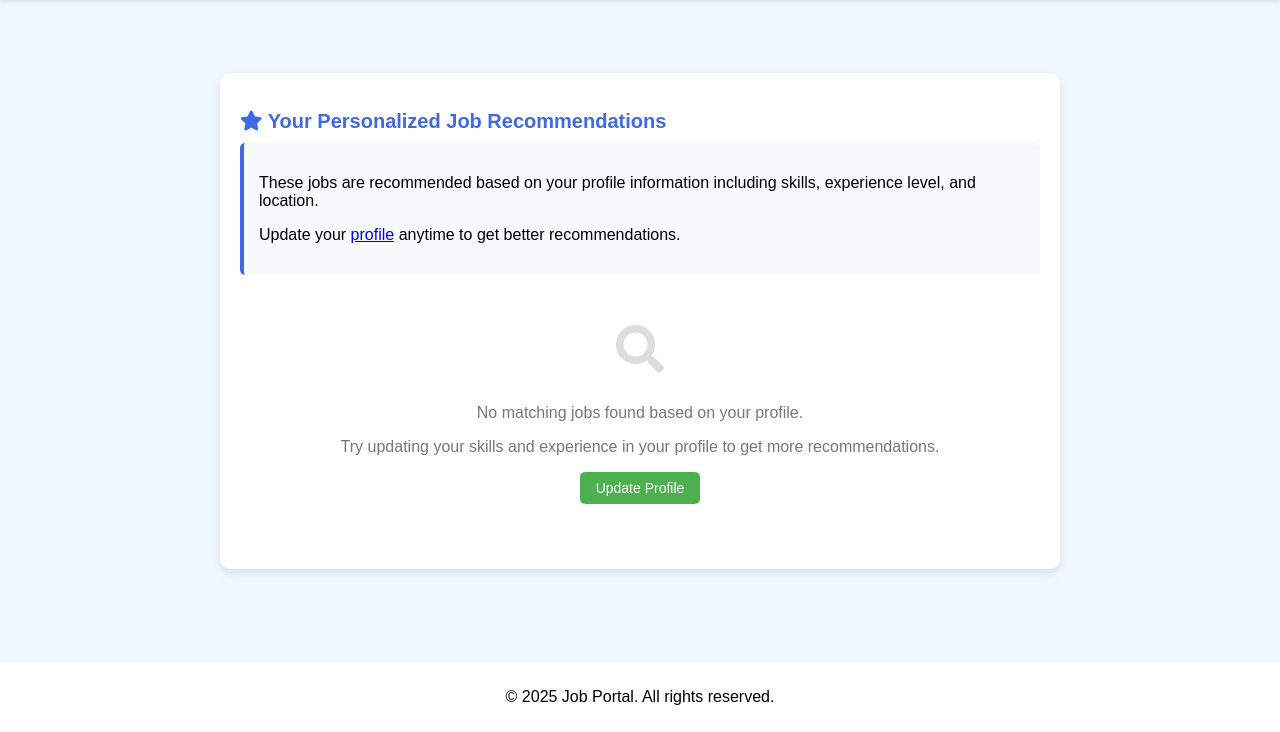
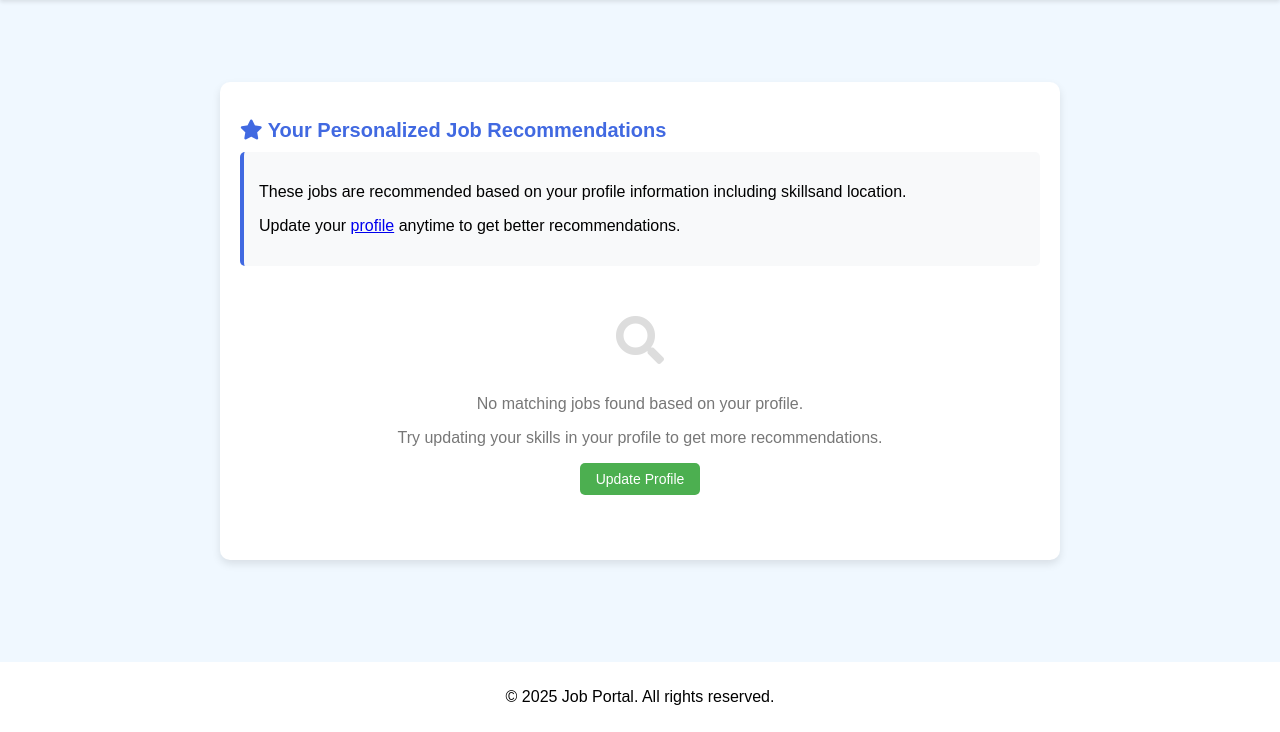
Before and after one commit to VaishnaviRaoB/Career_Edge, a Django app: page /recommended-jobs/ in a window 1280 px wide. Shown: the part 68-800 px from the top of the page. Run offline with Django 3.2, Linux system fonts and the light colour scheme; a user stored in the database is signed in; tables that the repository leaves empty hold one stand-in row (values such as "Sample post"); data that the repository does not hold is empty.

Commit message:
Recommendation updates

```diff
--- a/Career_edge/career_edge/models.py
+++ b/Career_edge/career_edge/models.py
@@ -25,7 +25,7 @@ class JobSeeker(models.Model):
     address = models.TextField(blank=True, null=True)
     education = models.TextField(blank=True, null=True)
     experience_years = models.IntegerField(null=True, blank=True)
-    skills = models.TextField(blank=True)
+    skills = models.TextField(blank=True,null=True)
     resume = models.FileField(upload_to='resumes/', blank=True, null=True)
     profile_picture = models.ImageField(upload_to='profile_pics/', blank=True, null=True)
     linkedin = models.URLField(blank=True, null=True)
--- a/Career_edge/career_edge/views.py
+++ b/Career_edge/career_edge/views.py
@@ -87,7 +87,7 @@ def user_register_seeker(request):
         if user:
             login(request, user)
             return redirect('seeker_dashboard')
-
+        return redirect('user_login')
 
     return render(request, 'register_seeker.html')
 
@@ -107,7 +107,7 @@ def seeker_profile(request):
             user_profile=user_profile,
             defaults={
                 'full_name': request.user.username,
-                'skills': 'Not provided yet'
+                'skills': ''
             }
         )
 
@@ -490,9 +490,13 @@ def edit_job(request, job_id):
 
 @login_required
 def recommended_jobs(request):
+    # Check if seeker has filled skills
+    job_seeker = JobSeeker.objects.get(user_profile__user=request.user)
+    if not job_seeker.skills or not any(skill.strip() for skill in job_seeker.skills.split(',')):
+      return render(request, 'recommended_jobs.html', {
+         'error': 'No skills found in your profile.'
+    })
     try:
-        # Get the current job seeker profile
-        job_seeker = JobSeeker.objects.get(user_profile__user=request.user)
 
         # Initialize an empty query
         query = Q()
--- a/Career_edge/templates/recommended_jobs.html
+++ b/Career_edge/templates/recommended_jobs.html
@@ -303,11 +303,11 @@
         {% if error %}
             <div class="profile-reminder">
                 <p><i class="fas fa-info-circle"></i> {{ error }}</p>
-                <p>Visit your <a href="{% url 'seeker_profile' %}">profile page</a> to add your skills and experience.</p>
+                <p>Visit your <a href="{% url 'seeker_profile' %}">profile page</a> to add your skills </p>
             </div>
         {% else %}
             <div class="recommendation-explanation">
-                <p>These jobs are recommended based on your profile information including skills, experience level{% if job_seeker.address %}, and location{% endif %}.</p>
+                <p>These jobs are recommended based on your profile information including skills{% if job_seeker.address %}and location{% endif %}.</p>
                 <p>Update your <a href="{% url 'seeker_profile' %}">profile</a> anytime to get better recommendations.</p>
             </div>
 
@@ -371,7 +371,7 @@
                 <div class="no-jobs">
                     <i class="fas fa-search"></i>
                     <p>No matching jobs found based on your profile.</p>
-                    <p>Try updating your skills and experience in your profile to get more recommendations.</p>
+                    <p>Try updating your skills in your profile to get more recommendations.</p>
                     <a href="{% url 'seeker_profile' %}" class="apply-btn">Update Profile</a>
                 </div>
             {% endif %}
--- a/Career_edge/templates/seeker_dashboard.html
+++ b/Career_edge/templates/seeker_dashboard.html
@@ -277,6 +277,7 @@
     background-color: #ffd700;
 }
 
+
     </style>
 </head>
 <body>
```
Also changed, not shown: Career_edge/career_edge/migrations/0033_jobnotification.py (added), Career_edge/career_edge/migrations/0034_delete_jobnotification.py (added), Career_edge/career_edge/migrations/0035_jobnotification.py (added), Career_edge/career_edge/migrations/0036_delete_jobnotification.py (added), Career_edge/career_edge/migrations/0037_alter_jobseeker_skills.py (added), Career_edge/media/job_logos/WIN_20240515_14_53_35_Pro_rkHF222.jpg (added).
